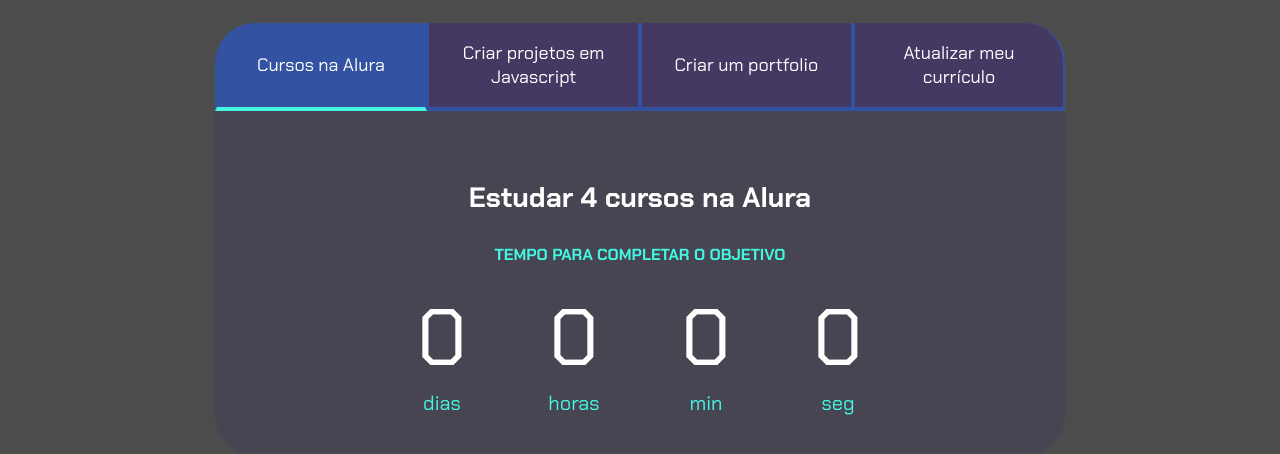
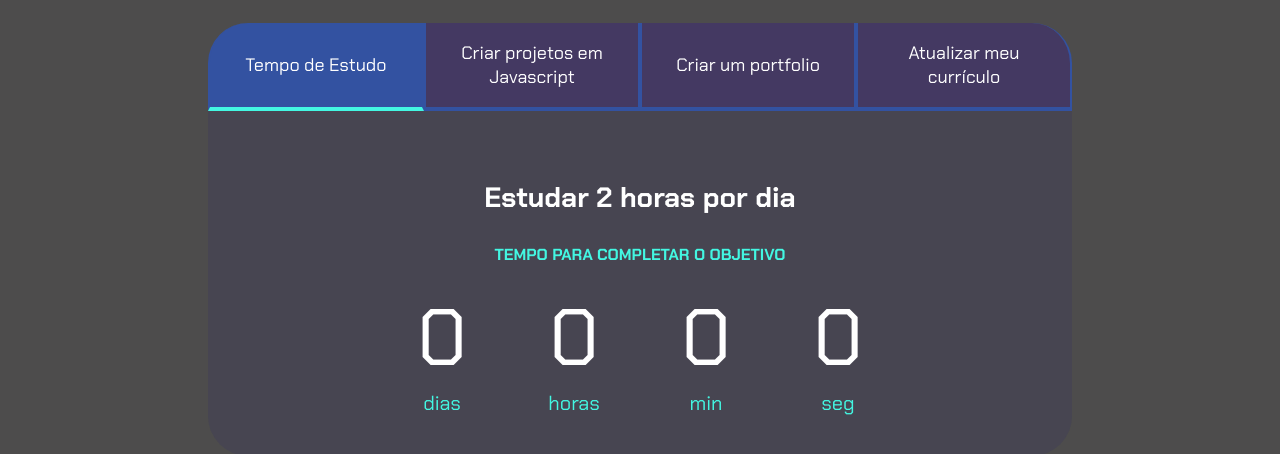
Before and after one commit to Shin0592/matheusprojeto, a plain HTML site: page index.html in a window 1280 px wide. Shown: the part 80-534 px from the top of the page. Drawn offline with Linux system fonts and the light colour scheme.

Commit message:
Update index.html

```diff
--- a/index.html
+++ b/index.html
@@ -13,14 +13,14 @@
         <h2 class="titulo-principal">Meus objetivos do ano<span>_</span></h2>
         <div class="conteudo">
             <div class="botoes">
-                <button class="botao ativo">Cursos na Alura</button>
+                <button class="botao ativo">Tempo de Estudo</button>
                 <button class="botao">Criar projetos em Javascript</button>
                 <button class="botao">Criar um portfolio</button>
                 <button class="botao">Atualizar meu currículo</button>
             </div>
             <div class="abas-textos">
                 <div class="aba-conteudo ativo">
-                    <h3 class="aba-conteudo-titulo-principal">Estudar 4 cursos na Alura</h3>
+                    <h3 class="aba-conteudo-titulo-principal">Estudar 2 horas por dia</h3>
                     <h4 class="aba-conteudo-titulo-secundario">Tempo para completar o objetivo</h4>
                     <div class="contador">
                         <div class="contador-digito">
```
